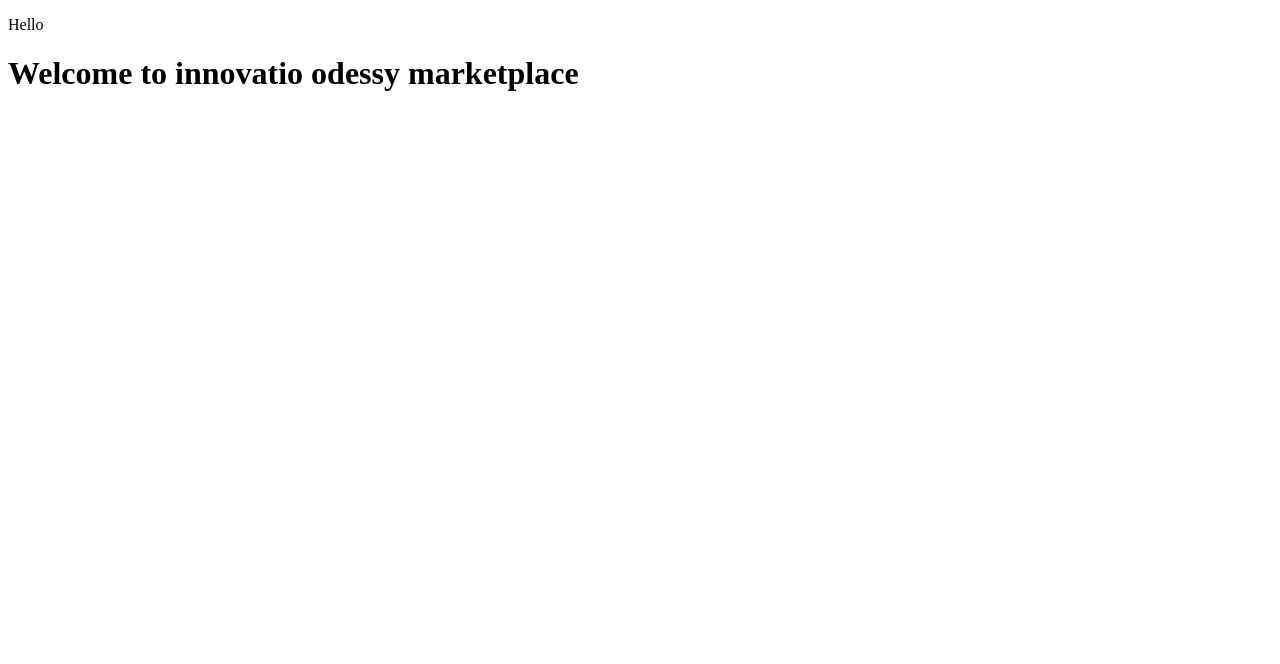
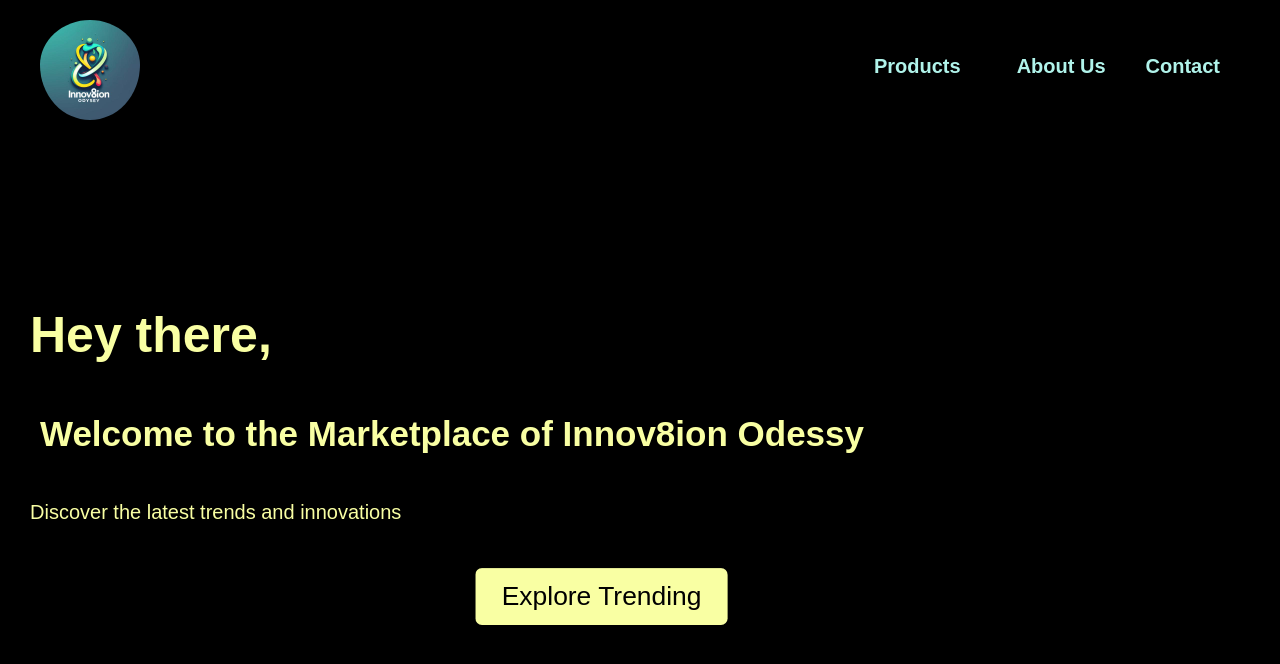
Before and after one commit to Innov8ion-Odessy/marketplace, a plain HTML site: page index.html in a window 1280 px wide. Drawn offline with Linux system fonts and the light colour scheme.

Commit message:
Added all the files

```diff
--- a/index.html
+++ b/index.html
@@ -3,10 +3,36 @@
 <head>
     <meta charset="UTF-8">
     <meta name="viewport" content="width=device-width, initial-scale=1.0">
-    <title>Document</title>
+    <title>Marketplace</title>
+    <link rel="stylesheet" href="styleindex.css">
 </head>
 <body>
-    <p>Hello</p>
-    <h1>Welcome to innovatio odessy marketplace</h1>
+    <header>
+        <nav>
+            <div class="logo"><img src="logo.jfif" alt="logo"></div>
+            <ul>
+                <li>
+                    <div class="dropdown">
+                        <a href="#"><button class="dropbtn">Products
+                          <i class="fa fa-caret-down"></i>
+                        </button></a>
+                        <div class="dropdown-content">
+                          <a href="#">NFT's</a>
+                          <a href="#">General Goddies</a>
+                          <a href="#">Merch</a>
+                        </div>
+                      </div>
+                </li>
+                <li><a href="about.html">About Us</a></li>
+                <li><a href="undermaint.html">Contact</a></li>
+            </ul>
+        </nav>
+    </header>
+    <div>
+        <h3>Hey there,</h3>
+        <h4>Welcome to the Marketplace of Innov8ion Odessy</h4>
+        <p>Discover the latest trends and innovations</p>
+        <button><a  class="popup-button" href="#">Explore Trending</a></button>
+    </div>
 </body>
 </html>
--- /dev/null
+++ b/styleindex.css
@@ -0,0 +1,170 @@
+body, h1, h2, p, ul, li
+{
+    margin: 0;
+    padding: 0;
+}
+
+body {
+    background-color: black;
+    color: rgb(249, 255, 163);
+    font-family: Arial, sans-serif;
+}
+
+header {
+
+    color: #fff;
+    padding: 10px 0;
+}
+
+nav {
+    max-width: 1200px;
+    margin: 0 auto;
+    display: flex;
+    justify-content: space-between;
+    align-items: center;
+}
+
+nav .logo {
+    font-size: 24px;
+}
+
+nav ul {
+    list-style: none;
+    display: flex;
+    gap: 20px;
+}
+
+nav ul li {
+    font-size: 20px;
+}
+ul
+{
+    list-style-type: none;
+    padding: 0;
+    padding-top: 10px;
+    margin: 0;
+}
+
+li
+{
+    display: inline-block;
+    margin-right: 20px;
+    position: relative;
+}
+
+li a
+{
+    text-decoration: none;
+    color: rgb(176, 243, 234);
+    font-weight: bold;
+}
+
+.dropdown {
+    float: left;
+    overflow: hidden;
+  }
+
+  .dropdown .dropbtn {
+    border: none;
+    font-size: 20px;
+    outline: none;
+    padding: 14px 16px;
+    padding-top: 0;
+    text-decoration: none;
+    color: rgb(176, 243, 234);
+    font-weight: bold;
+    background-color: inherit;
+    margin: 0;
+  }
+
+  .navbar a:hover, .dropdown:hover .dropbtn {
+    text-decoration: underline;
+  }
+
+  .dropdown-content {
+    display: none;
+    position: absolute;
+    min-width: 160px;
+    box-shadow: 0px 8px 16px 0px rgba(0,0,0,0.2);
+    z-index: 1;
+  }
+
+  .dropdown-content a {
+    float: none;
+    color: rgb(176, 243, 234);
+    font-size: 15px;
+    padding: 12px 16px;
+    text-decoration: none;
+    display: block;
+    text-align: left;
+  }
+
+  .dropdown-content a:hover {
+    text-transform: uppercase;
+  }
+
+  .dropdown:hover .dropdown-content {
+    display: block;
+  }
+img
+{
+    height: 100px;
+    width: 100px;
+    padding-top: 10px;
+    margin-left: 0;
+    align-items: left;
+    border-radius: 50%;
+}
+h3
+{
+    padding-top: 120px;
+    padding-left: 30px;
+    padding-bottom: 0;
+    font-size: 50px;
+}
+h4
+{
+  padding-top: 0;
+  font-size: 35px;
+  padding-left: 40px;
+}
+p
+{
+    font-size: 20px;
+    padding-left: 30px;
+    padding-top: 0%;
+}
+button
+{
+    margin-left: 500px;
+    margin-top: 50px;
+    background-color: black;
+    border: none;
+
+}
+.popup-button {
+    display: inline-block;
+    padding: 10px 20px;
+    background-color: rgb(249, 255, 163);
+    color: black;
+    border: none;
+    border-radius: 5px;
+    cursor: pointer;
+    font-size: 16px;
+    animation: popUp 2s infinite alternate;
+}
+
+@keyframes popUp {
+    0% {
+        transform: scale(1);
+    }
+    100% {
+        transform: scale(1.4);
+    }
+}
+.popup-button
+{
+    text-decoration: none;
+    font-size: 20px;
+
+}
```
Also changed, not shown: about.html (added, +58 -0 lines), undermaint.html (added, +34 -0 lines), logo.jfif (added).
